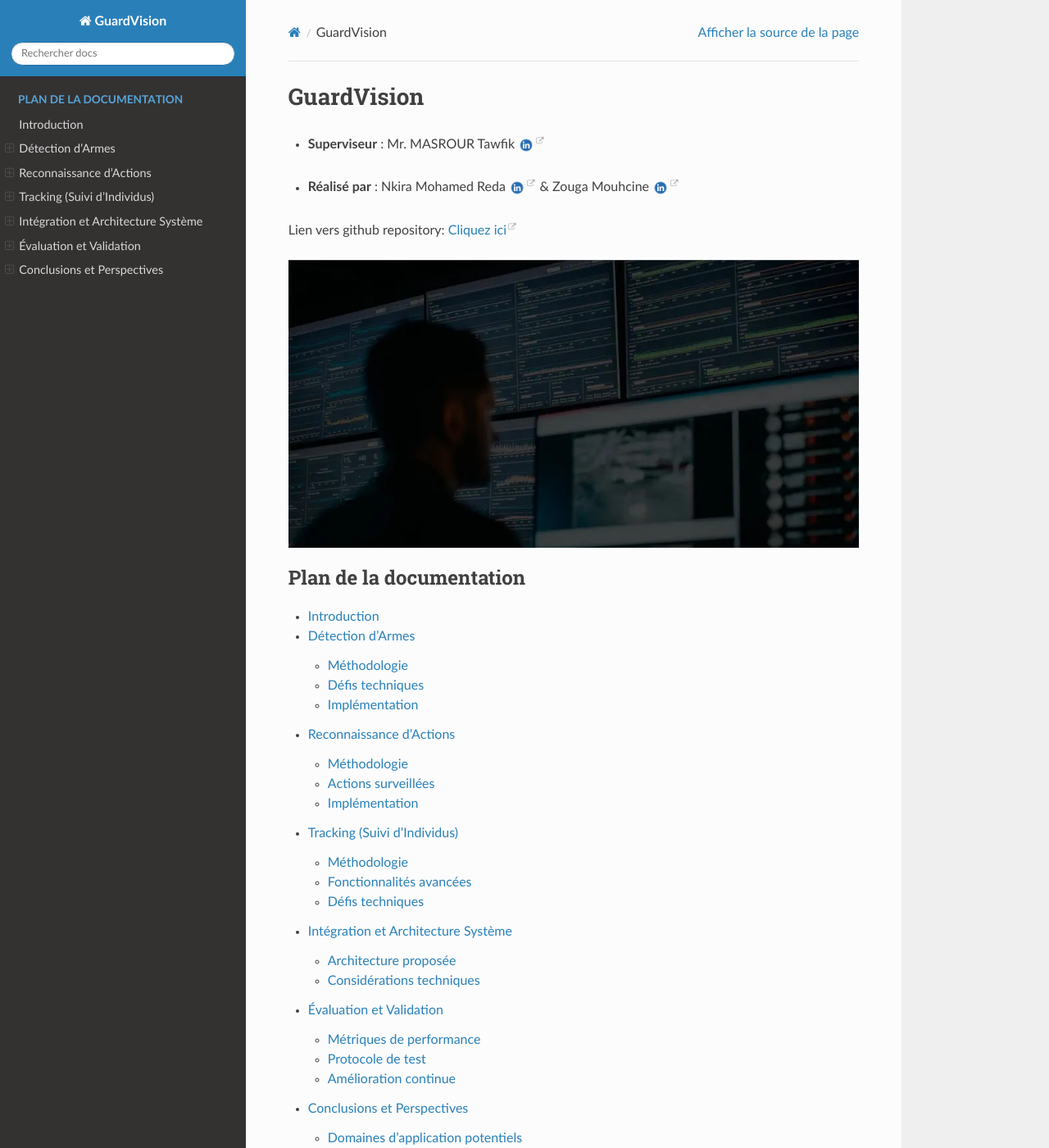
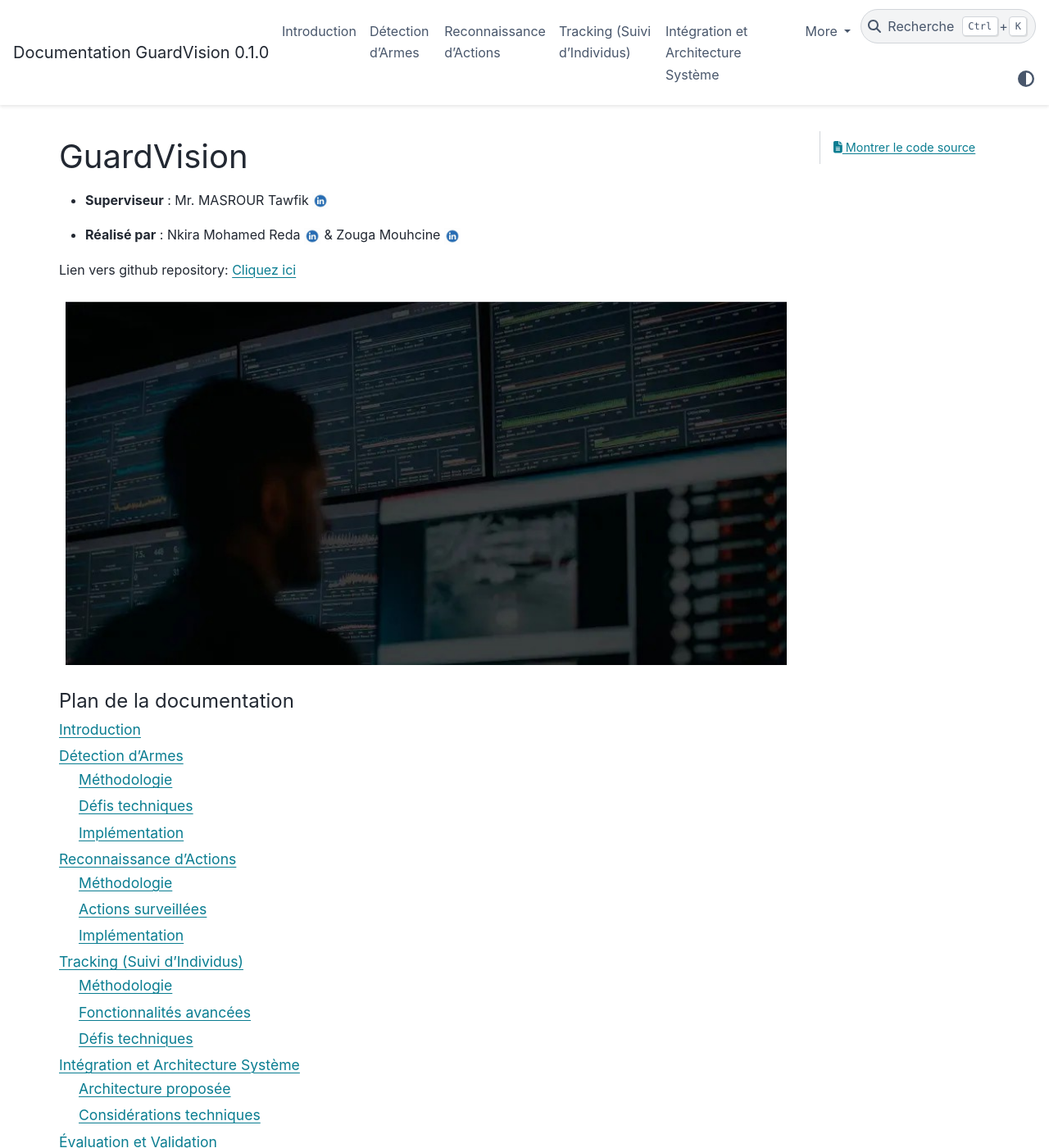
Before and after one commit to med-reda-nk/GuardVision, a Sphinx documentation site: the page built from Documentation/index.rst, in a window 1280 px wide and 1400 px high. Shown: the whole window at 82% size. Built offline with Sphinx 7.4.7 and the PyData theme 0.15.4, drawn with Linux system fonts in a browser that asks for light colours; pages that are not in the unit, such as notebooks, are missing from menus; some of the changed text lies outside the part shown.

Commit message:
Update conf.py

```diff
--- a/Documentation/conf.py
+++ b/Documentation/conf.py
@@ -21,11 +21,10 @@ language = 'fr'  # Spécifie le français pour la génération de contenu
 
 # -- Options pour le rendu HTML -------------------------------------------
 
-html_theme = 'sphinx_rtd_theme'
+html_theme = 'pydata_sphinx_theme'
 html_theme_options = {
-    'collapse_navigation': False,
-    'navigation_depth': 3,
-    'style_external_links': True,
+    "navigation_with_keys": True,
+    "show_prev_next": False,
 }
 
 html_static_path = ['_static']  # Assure-toi que ce dossier existe ou enlève cette ligne
```
